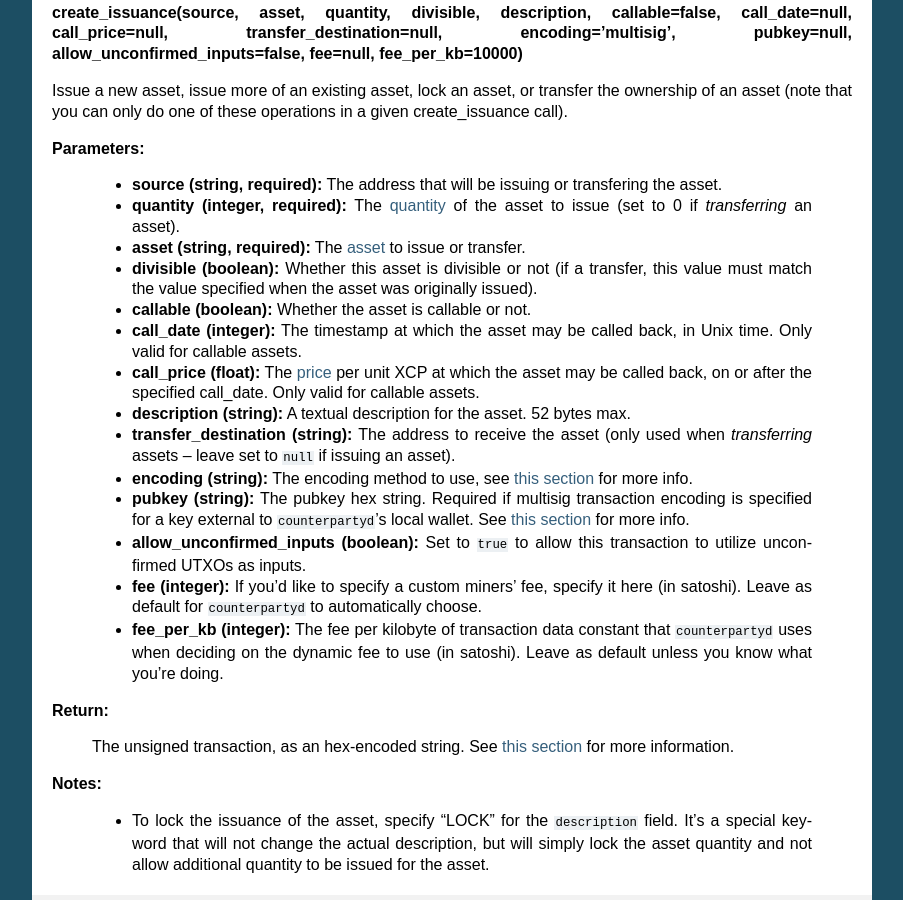
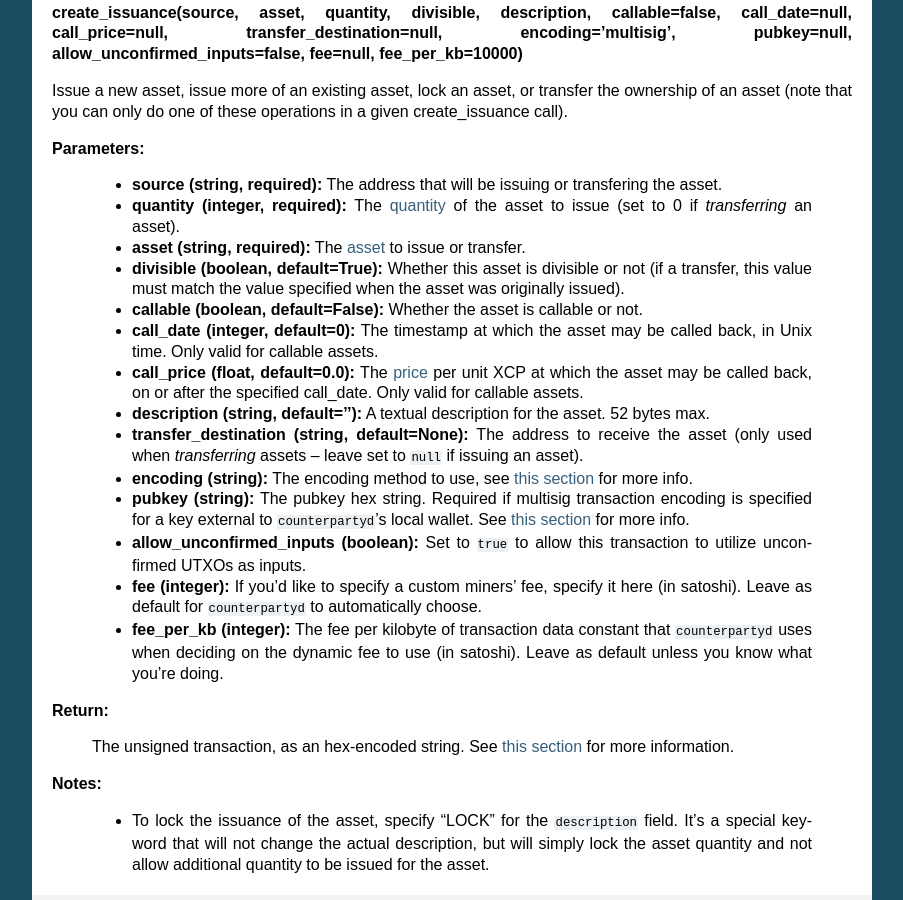
Before and after one commit to CounterpartyXCP/counterparty-core, a Sphinx documentation site: the page built from docs/API.rst, in a window 1280 px wide and 900 px high, scrolled down 16343 px. Shown: the whole window, without its empty margins (198-1101 px from the left). Built offline with Sphinx 7.4.7, drawn with Linux system fonts in a browser that asks for light colours; some of the changed text lies outside the part shown.

Commit message:
add default value for not not required parameters in documentation

```diff
--- a/docs/API.rst
+++ b/docs/API.rst
@@ -601,8 +601,8 @@ Issue a bet against a feed.
   * **wager (integer, required):** The :ref:`quantity <quantitys>` of XCP to wager.
   * **counterwager (integer, required):** The minimum :ref:`quantity <quantitys>` of XCP to be wagered against, for the bets to match.
   * **expiration (integer, required):** The number of blocks after which the bet expires if it's still unmatched.
-  * **target_value (float):** Target value for Equal/NotEqual bet
-  * **leverage (integer):** Leverage, as a fraction of 5040
+  * **target_value (float, default=None):** Target value for Equal/NotEqual bet
+  * **leverage (integer, default=5040):** Leverage, as a fraction of 5040
   * **encoding (string):** The encoding method to use, see :ref:`this section <encoding_param>` for more info.
   * **pubkey (string):** The pubkey hex string. Required if multisig transaction encoding is specified for a key external to ``counterpartyd``'s local wallet. See :ref:`this section <encoding_param>` for more info.
   * **allow_unconfirmed_inputs (boolean):** Set to ``true`` to allow this transaction to utilize unconfirmed UTXOs as inputs.
@@ -764,12 +764,12 @@ Issue a new asset, issue more of an existing asset, lock an asset, or transfer t
   * **source (string, required):** The address that will be issuing or transfering the asset.
   * **quantity (integer, required):** The :ref:`quantity <quantitys>` of the asset to issue (set to 0 if *transferring* an asset).
   * **asset (string, required):** The :ref:`asset <assets>` to issue or transfer.
-  * **divisible (boolean):** Whether this asset is divisible or not (if a transfer, this value must match the value specified when the asset was originally issued).
-  * **callable (boolean):** Whether the asset is callable or not.
-  * **call_date (integer):** The timestamp at which the asset may be called back, in Unix time. Only valid for callable assets.
-  * **call_price (float):** The :ref:`price <floats>` per unit XCP at which the asset may be called back, on or after the specified call_date. Only valid for callable assets.
-  * **description (string):** A textual description for the asset. 52 bytes max.
-  * **transfer_destination (string):** The address to receive the asset (only used when *transferring* assets -- leave set to ``null`` if issuing an asset).
+  * **divisible (boolean, default=True):** Whether this asset is divisible or not (if a transfer, this value must match the value specified when the asset was originally issued).
+  * **callable (boolean, default=False):** Whether the asset is callable or not.
+  * **call_date (integer, default=0):** The timestamp at which the asset may be called back, in Unix time. Only valid for callable assets.
+  * **call_price (float, default=0.0):** The :ref:`price <floats>` per unit XCP at which the asset may be called back, on or after the specified call_date. Only valid for callable assets.
+  * **description (string, default=''):** A textual description for the asset. 52 bytes max.
+  * **transfer_destination (string, default=None):** The address to receive the asset (only used when *transferring* assets -- leave set to ``null`` if issuing an asset).
   * **encoding (string):** The encoding method to use, see :ref:`this section <encoding_param>` for more info.
   * **pubkey (string):** The pubkey hex string. Required if multisig transaction encoding is specified for a key external to ``counterpartyd``'s local wallet. See :ref:`this section <encoding_param>` for more info.
   * **allow_unconfirmed_inputs (boolean):** Set to ``true`` to allow this transaction to utilize unconfirmed UTXOs as inputs.
```
